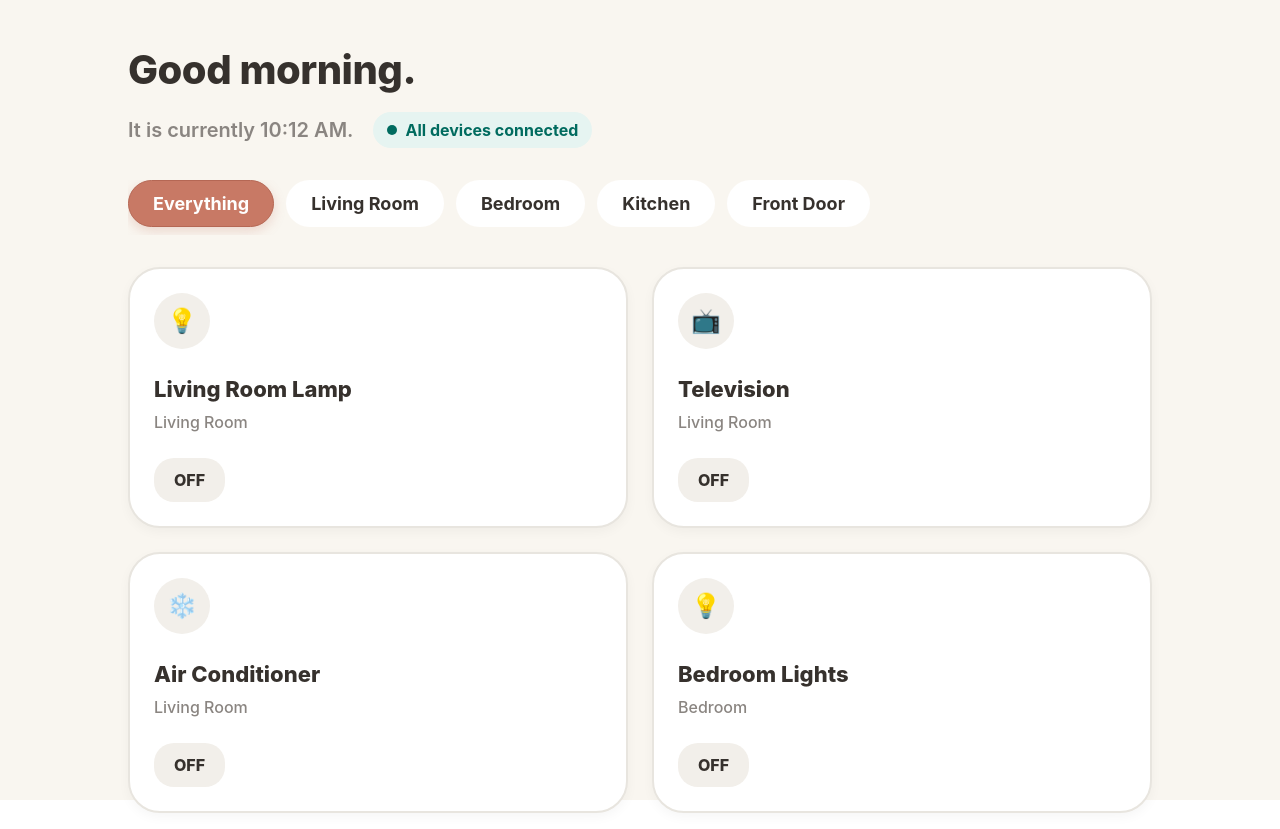
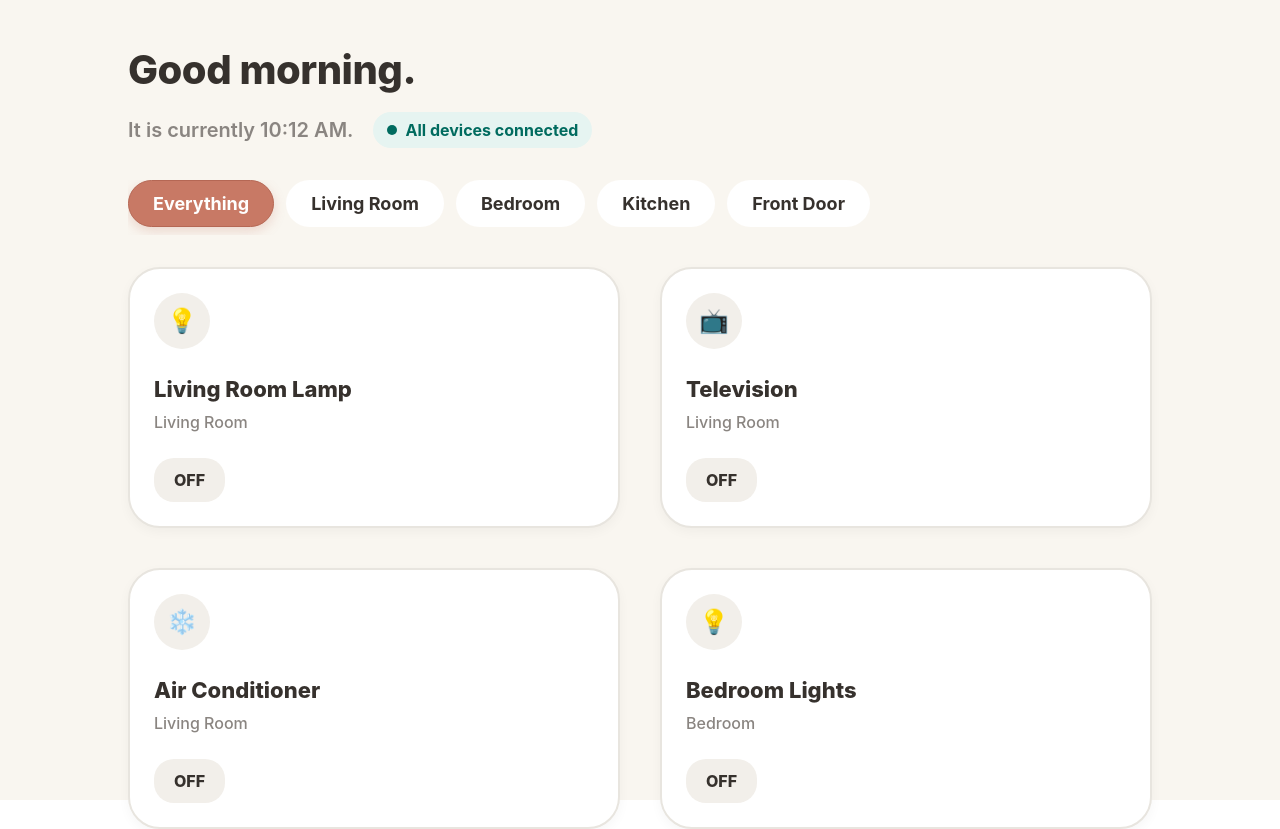
Before and after one commit to preciousudobia704-maker/age-responsive-smarthome, a React (Vite) app: page / in a window 1280 px wide. Shown: the top 829 px of the page. Built offline with nearby package versions, Linux system fonts and the light colour scheme.

Commit message:
Update App.css

```diff
--- a/src/App.css
+++ b/src/App.css
@@ -90,7 +90,7 @@ body {
   background-color: var(--accent-color);
   border-radius: 50%;
   box-shadow: 0 0 0 rgba(0, 107, 95, 0.4);
-  animation: pulse o.5s infinite;
+  animation: pulse 1s infinite;
 }
 
 @keyframes pulse {
@@ -166,7 +166,7 @@ body {
 .device-grid {
   display: grid;
   grid-template-columns: repeat(2, 1fr);
-  gap: 24px;
+  gap: 40px;
   align-content: start;
   align-items: start;
 }
```
